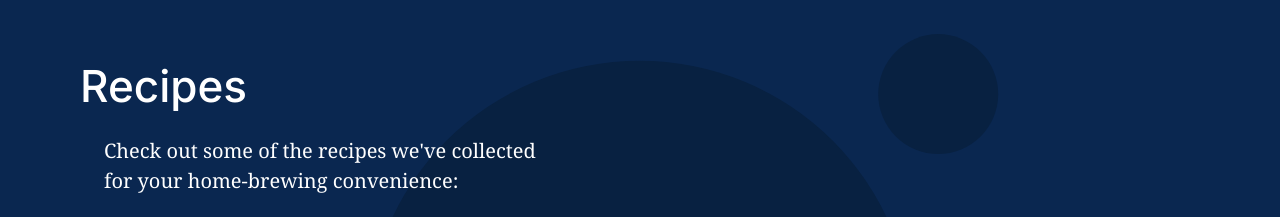
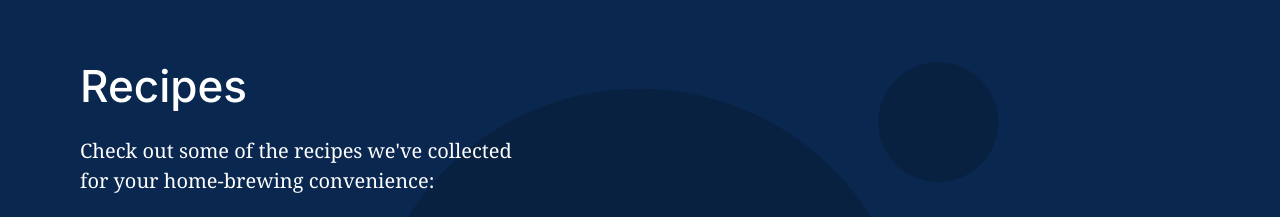
Before and after one commit to kendrafray/se_project_coffeeshop, a plain HTML site: page index.html in a window 1280 px wide. Shown: the part 840-1057 px from the top of the page. Drawn offline with Linux system fonts and the light colour scheme; grey boxes are pictures that could not be loaded.

Commit message:
Correct Margins on Receipes tab

```diff
--- a/blocks/recipes.css
+++ b/blocks/recipes.css
@@ -25,7 +25,7 @@
   font-size: 20px;
   line-height: 30px;
   max-width: 438px;
-  margin: 24px;
+  margin: 24px 0 80px;
 }
 
 .recipes__video-caption {
```
